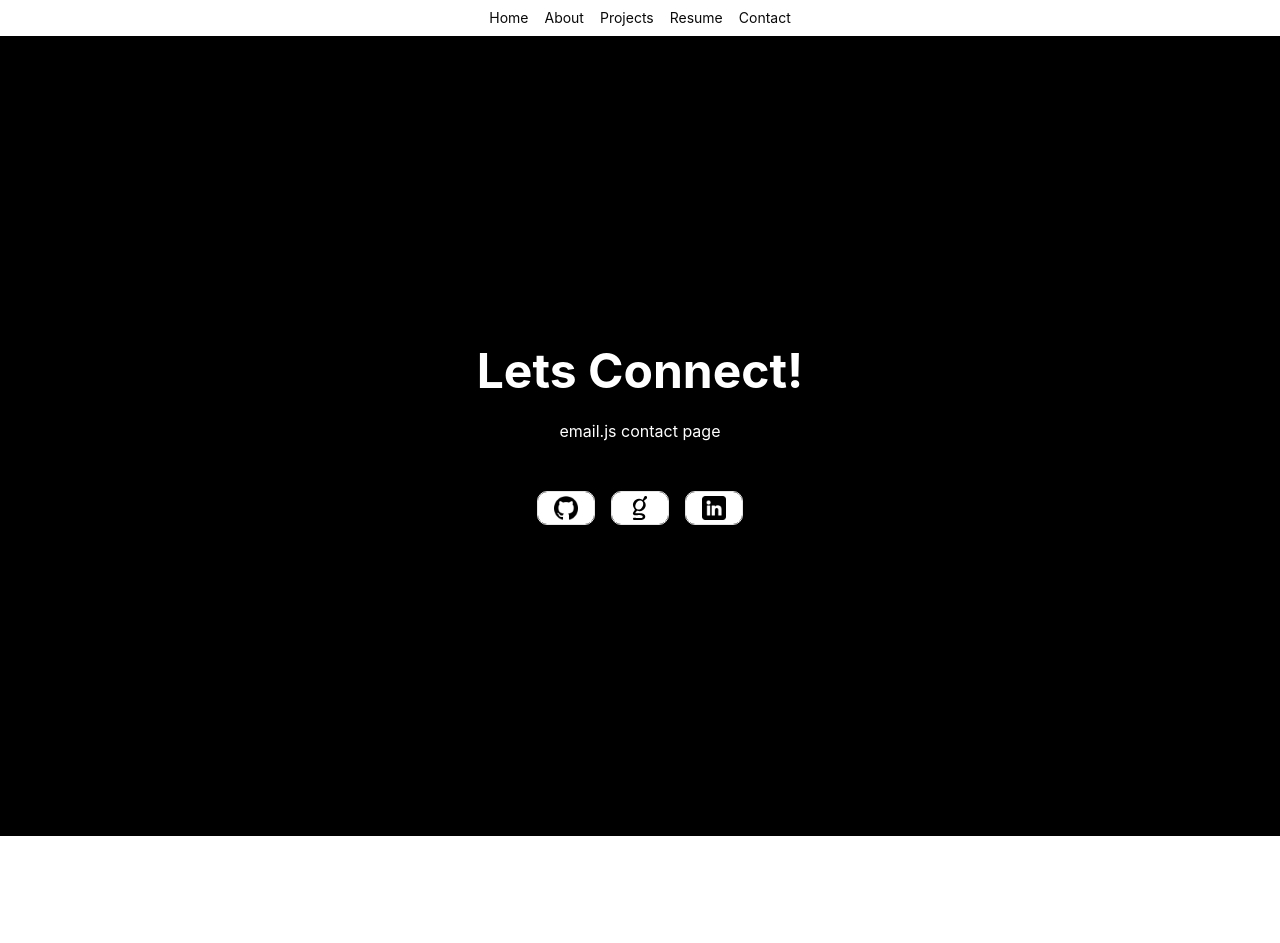
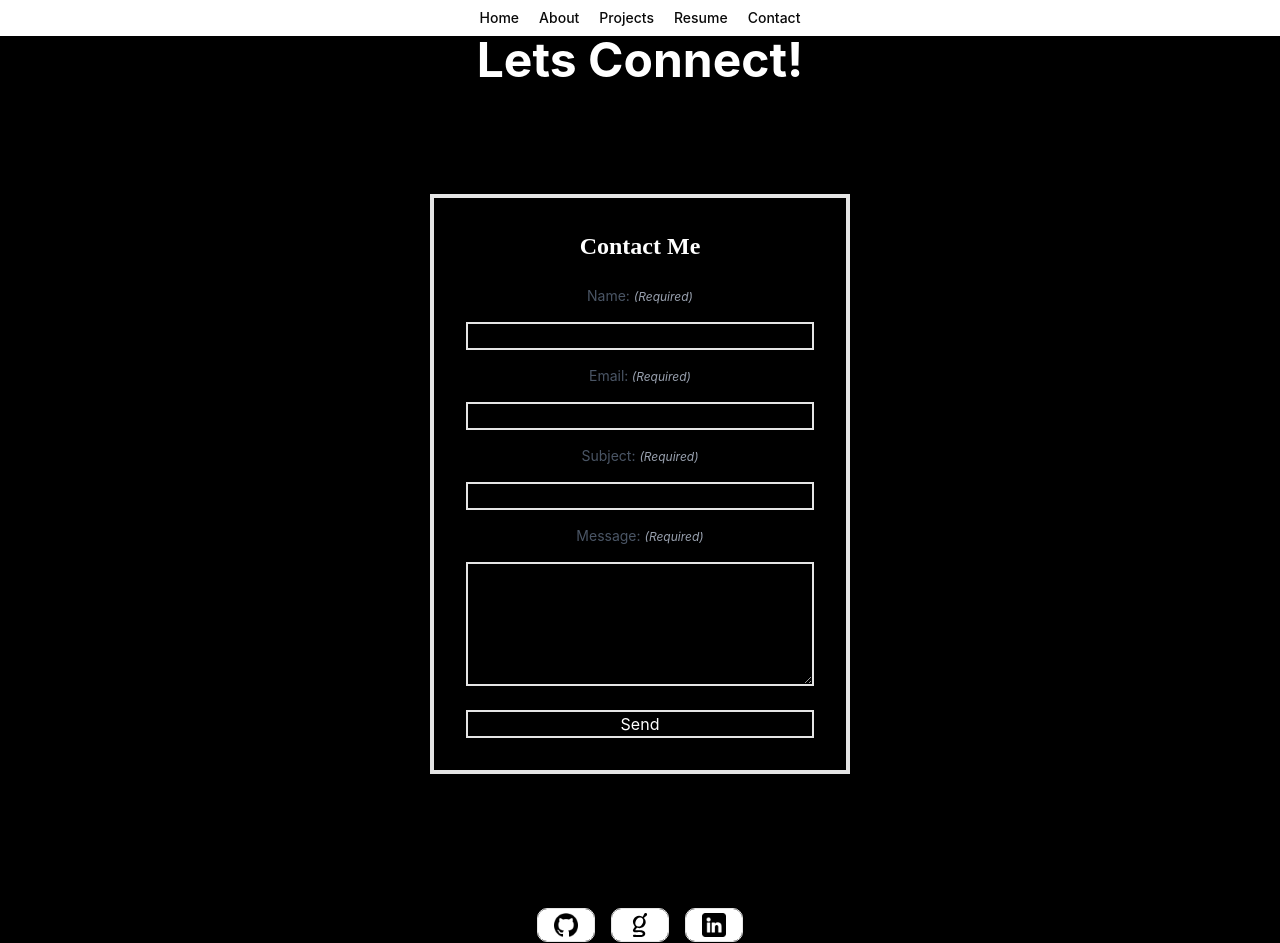
Before and after one commit to qchris101/Portfolio, a React (Vite) app: page /contact in a window 1280 px wide. Before the commit the page ends 836 px from the top, so only its background shows below. Built offline with nearby package versions, Linux system fonts and the light colour scheme; no server answers.

Commit message:
Added Email.js to send emails on contact page

```diff
--- a/package.json
+++ b/package.json
@@ -11,12 +11,14 @@
   },
   "dependencies": {
     "@base-ui/react": "^1.8.0",
+    "@emailjs/browser": "^4.4.1",
     "class-variance-authority": "^0.7.1",
     "clsx": "^2.1.1",
     "cn": "^0.3.0",
     "lucide-react": "^1.47.0",
     "react": "^19.2.8",
     "react-dom": "^19.2.8",
+    "react-hook-form": "^7.89.0",
     "react-router": "^8.4.0",
     "shadcn": "^4.21.0",
     "tailwind-merge": "^3.7.0",
--- /dev/null
+++ b/src/components/ContactForm.jsx
@@ -0,0 +1,60 @@
+import { useForm } from "react-hook-form"
+import useContactForm from "../hooks/useContactForm"
+
+export default function ContactForm () {
+
+    const { register, handleSubmit, reset, formState: { errors, isSubmitting } } = useForm()
+    const { sendEmail, status } = useContactForm()
+
+    const onSubmit = async (data) => {
+        const success = await sendEmail(data)
+        if (success) reset()
+    }
+
+    return(
+        <div className="flex justify-center items-center lg:min-h-screen">
+
+        <form className=" flex flex-col w-[420px] text-[#ffffff] gap-4 p-8 border-4" onSubmit={handleSubmit(onSubmit)}>
+
+            <h1 className="text-[#ffffff] text-center text-2xl mb-2 font-[Caladea] font-bold">Contact Me</h1>
+
+            {/* Name */}
+            <span className="text-sm text-gray-600">Name: <span className="text-xs text-gray-400 italic"> (Required)</span></span>
+
+            <input className="input input-bordered w-full focus:input-info border-2" {...register("name", {required: true })}/>
+            { errors.name && <span> Name required</span>}
+
+            {/* Email */}
+            <span className="text-sm text-gray-600">Email:<span className="text-xs text-gray-400 italic"> (Required)</span></span>
+            <input className="input input-bordered w-full focus:input-info border-2"{...register("email", {
+                required: "Email is required.",
+                pattern: {
+                    value: /^[^\s@]+@[^\s@]+\.[^\s@]+$/,
+                    message:"Email must include @ and be valid."
+                }
+                })} />
+            { errors.email && <span>{errors.email.message}</span>}
+
+            {/* Subject */}
+            <span className="text-sm text-gray-600">Subject: <span className="text-xs text-gray-400 italic"> (Required)</span></span>
+            <input className="input input-bordered w-full focus:input-info border-2 " {...register("title", {required: true })}  />
+            {errors.title && <span> Subject required</span>}
+
+            {/* Message */}
+            <span className="text-sm text-gray-600">Message: <span className="text-xs text-gray-400 italic"> (Required)</span></span>
+            <textarea className="textarea textarea-bordered w-full focus:textarea-info border-2 " {...register("message", {required: true })} rows={5} ></textarea>
+            { errors.message && <span> Message required</span>}
+
+            <button className="border-2 mt-2 disabled:opacity-50" type="submit" disabled={isSubmitting}>{isSubmitting ? "Sending..." : "Send"}</button>
+
+
+            {status &&
+                <div role="alert" className="my-2 alert alert-success alert-soft">
+                <p>{status}</p>
+                </div>
+            }
+        </form>
+            </div>
+    )
+
+}
--- a/src/components/navbar/Navbar.jsx
+++ b/src/components/navbar/Navbar.jsx
@@ -25,7 +25,7 @@ export default function Navbar() {
                 {links.map(({ to, label }) => (
                     <NavigationMenuItem key={to}>
                         <NavigationMenuLink
-                            classname={navigationMenuTriggerStyle()}
+                            className={navigationMenuTriggerStyle()}
                             render={<NavLink to={to} end={to === "/"} />}
                             >
                             {label}
--- /dev/null
+++ b/src/hooks/useContactForm.js
@@ -0,0 +1,41 @@
+import  {  useState } from 'react';
+import emailjs from '@emailjs/browser';
+
+
+
+
+  export default function useContactForm() {
+
+
+
+
+      const publicKey = import.meta.env.VITE_EMAILJS_KEY
+      const serviceID = import.meta.env.VITE_EMAILJS_SERVICE_ID
+      const templateID = import.meta.env.VITE_EMAILJS_TEMPLATE_ID
+
+
+    const [status, setStatus] = useState("")
+
+
+
+    const sendEmail = async (data) => {
+        try {
+            await emailjs.send(
+                serviceID,
+                templateID,
+                data,
+                publicKey
+            )
+            setStatus("Message sent successfully!")
+            return true
+        } catch(error) {
+            setStatus("Failed: " + error.text || error)
+            return false
+        }
+    }
+
+    return {
+        sendEmail,
+        status,
+    }
+}
--- a/src/routes/ContactPage.jsx
+++ b/src/routes/ContactPage.jsx
@@ -1,3 +1,4 @@
+import ContactForm from "../components/ContactForm";
 import Social from "../components/socials/Social";
 
 export default function ContactPage() {
@@ -9,9 +10,9 @@ export default function ContactPage() {
   <div className="hero-content text-center">
     <div className="max-w-md">
       <h1 className="text-5xl font-bold">Lets Connect!</h1>
-      <p className="py-6">
-       email.js contact page
-      </p>
+
+       <ContactForm />
+
     </div>
   </div>
 </div>
```
Also changed, not shown: 2 other files (tests, documents, lock files or other folders).
